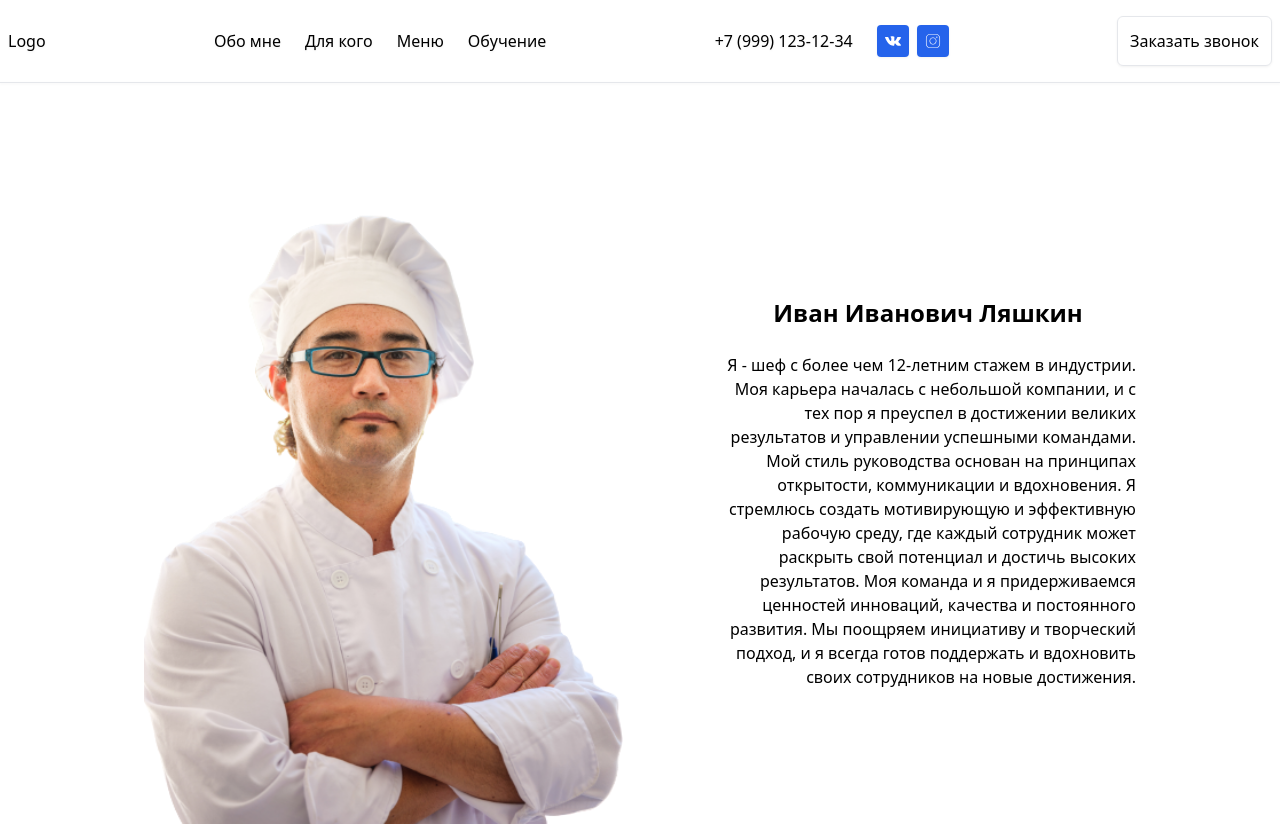
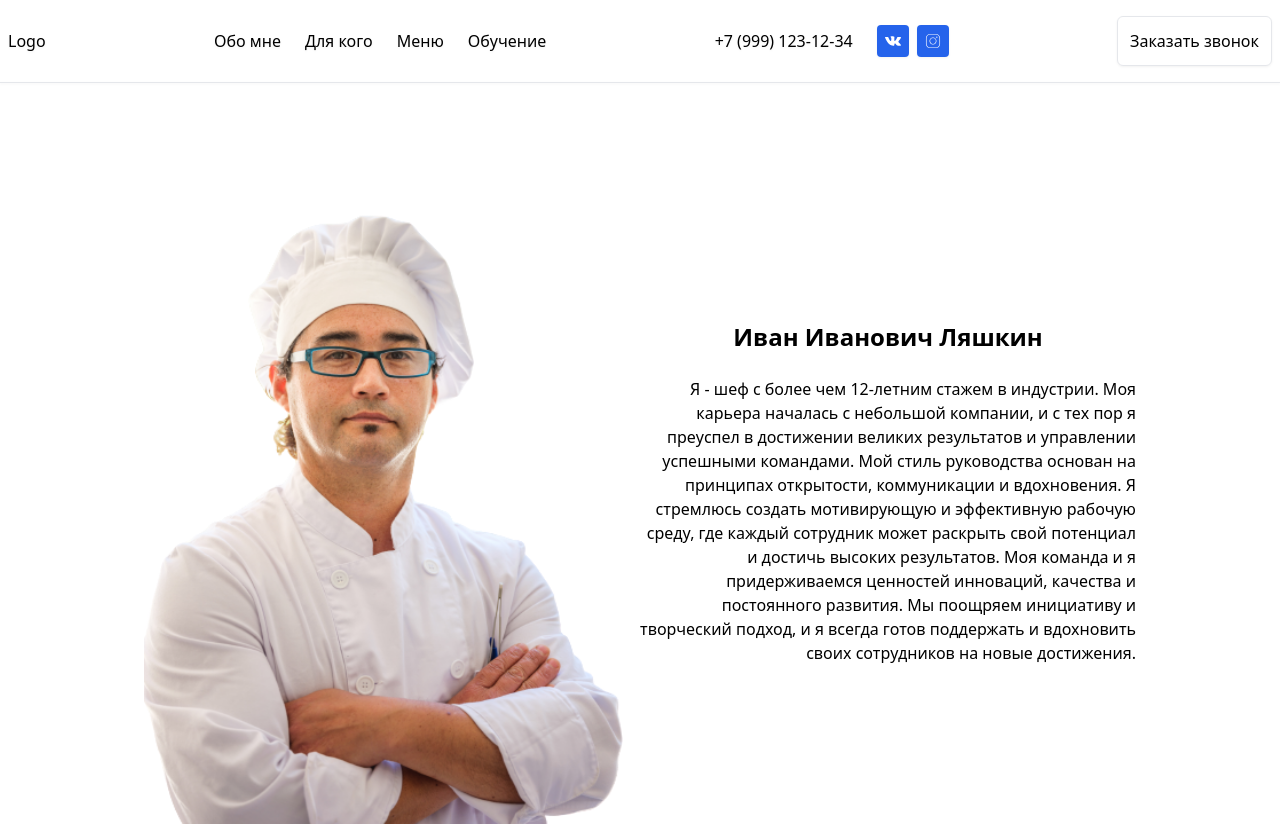
Before and after one commit to RichardPickman/cook-cook, a Next.js app: page / in a window 1280 px wide. Shown: the top 826 px of the page. Built offline with nearby package versions, Linux system fonts and the light colour scheme.

Commit message:
remove margin from preview

```diff
--- a/src/components/Preview/index.tsx
+++ b/src/components/Preview/index.tsx
@@ -15,7 +15,7 @@ export const Preview = () => {
                     height={500}
                     alt="chef"
                 />
-                <Col className="ml-20 gap-6 text-center">
+                <Col className="gap-6 text-center">
                     <h2>Иван Иванович Ляшкин</h2>
                     <Text className="fit-content text-right">
                         Я - шеф с более чем 12-летним стажем в индустрии. Моя карьера началась с
```
